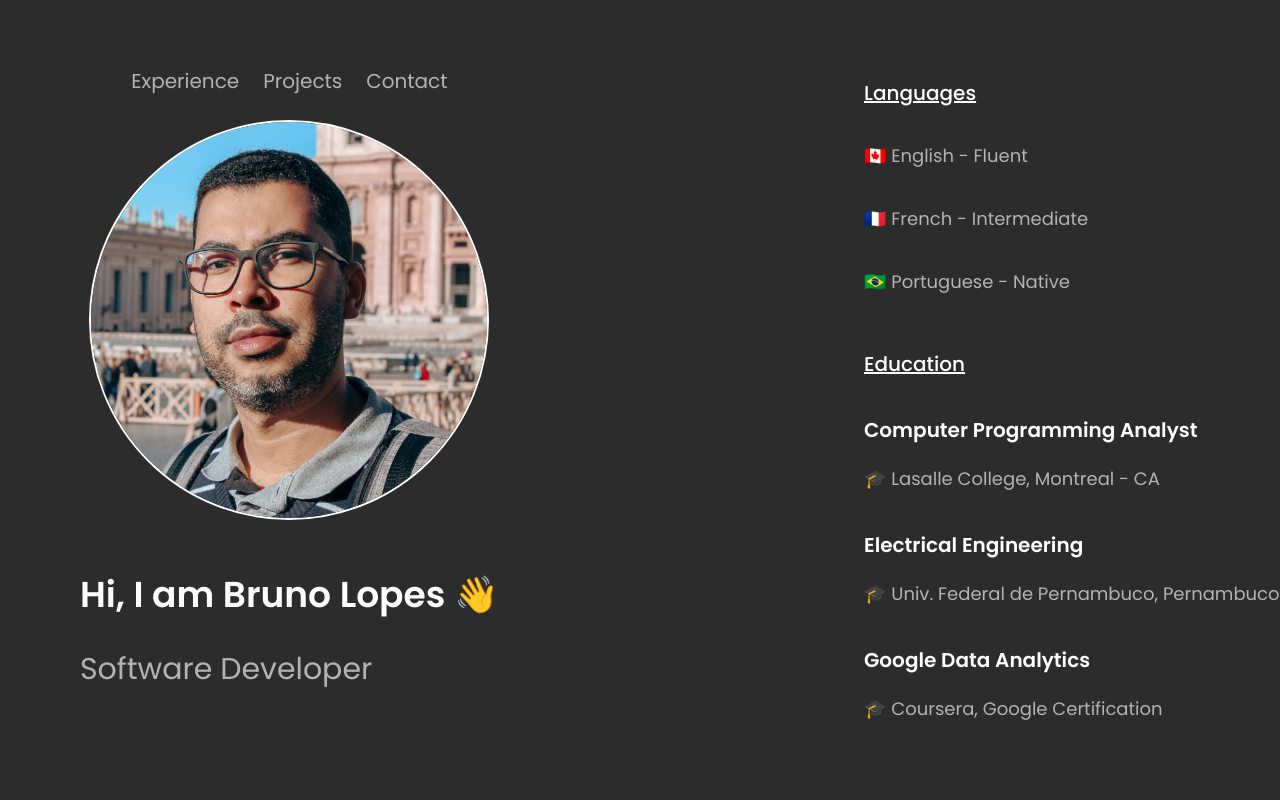
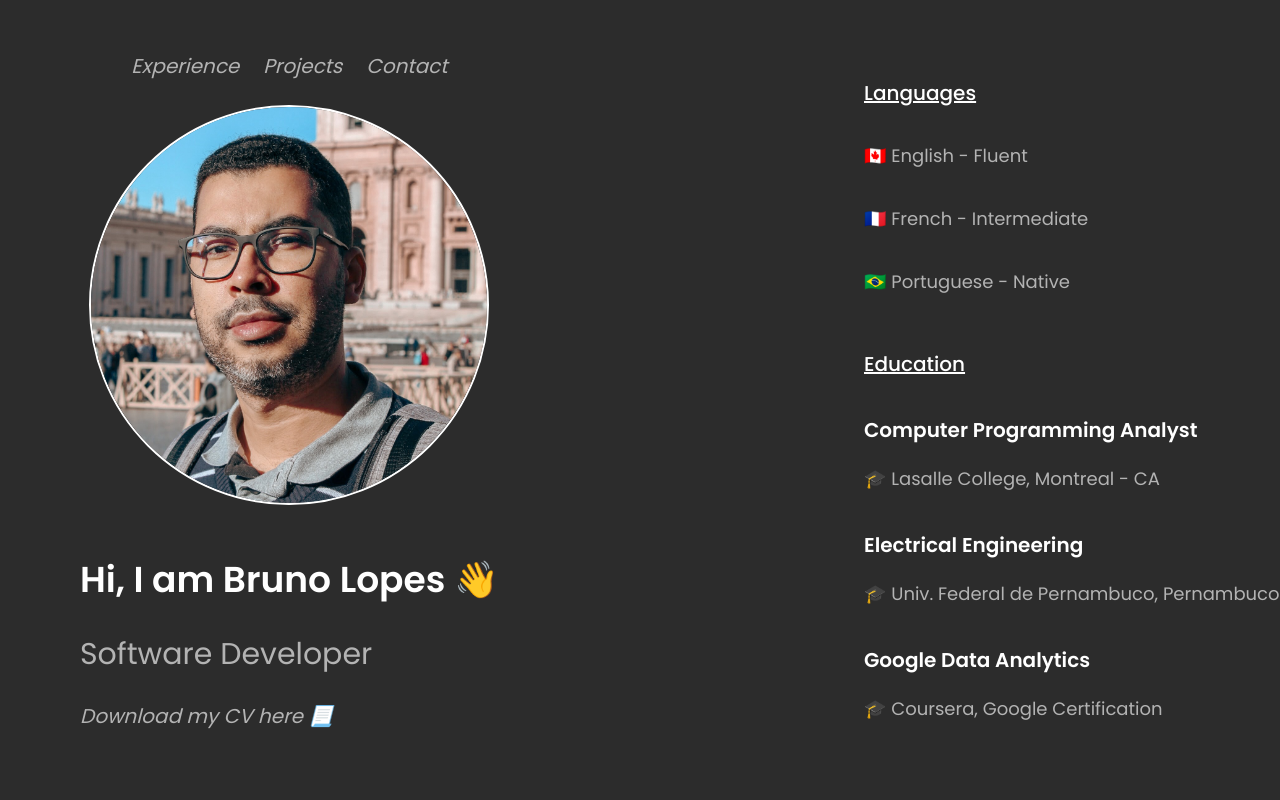
Before and after one commit to BrLopes3/brunolopesPortfolio, a Next.js app: page / in a window 1280 px wide. Shown: the top 800 px of the page. Built offline with nearby package versions, Linux system fonts and the light colour scheme.

Commit message:
including option to download the cv and changing link in the footer

```diff
--- a/src/app/components/header/header.scss
+++ b/src/app/components/header/header.scss
@@ -9,6 +9,7 @@
         a{
             color: var(--text-secondary);
             text-decoration: none;
+            font-style: italic;
         }
 
         display: flex;
@@ -17,7 +18,6 @@
 
     img{
         border-radius: 24px;
-
     }
 
     h1{
@@ -35,8 +35,18 @@
         color: var(--text-secondary);
     }
 
+    #bruno{
+        a{
+            color: var(--text-secondary);
+            text-decoration: none;
+            font-style: italic;
+        }
+    }
+
 
 }
+
+
 
 
 @media (min-width: 768px) {
@@ -72,5 +82,8 @@
         a:hover{
             text-decoration: underline;
         }
+
+
+
     }
 }
--- a/src/app/components/header/header.tsx
+++ b/src/app/components/header/header.tsx
@@ -3,11 +3,12 @@ import './header.scss'
 
 export function Header() {
     return(
-        <div className='header'>
+        <div className='header' id='presentation'>
 
-            <div id='presentation'>
-            <h1>Hi, I am Bruno Lopes 👋</h1>
-            <h2>Software Developer</h2>
+            <div id="bruno">
+                <h1>Hi, I am Bruno Lopes 👋</h1>
+                <h2>Software Developer</h2>
+                <a href="/bruno_cv.pdf" download>Download my CV here &#x1F4C3;</a>
             </div>
 
             <Image
--- a/src/app/globals.scss
+++ b/src/app/globals.scss
@@ -7,6 +7,7 @@
 
 
 * {
+
   box-sizing:border-box;
   padding: 0;
   //margin: 10px;
@@ -14,8 +15,9 @@
 
 html,
 body {
-  max-width: 100vw;
-  overflow-x:visible;
+  max-width:100vw;
+  overflow-x: visible;
   background-color: var(--bg-primary);
   margin: 10px;
+
 }
```
Also changed, not shown: 1 other file (tests, documents, lock files or other folders).
